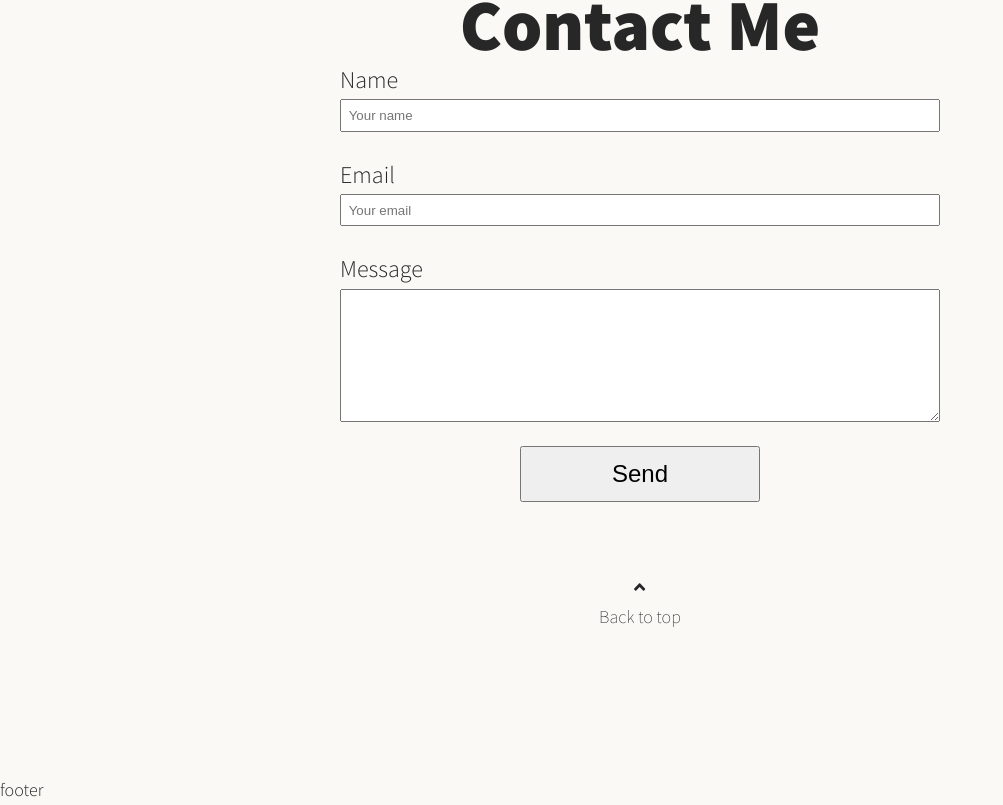
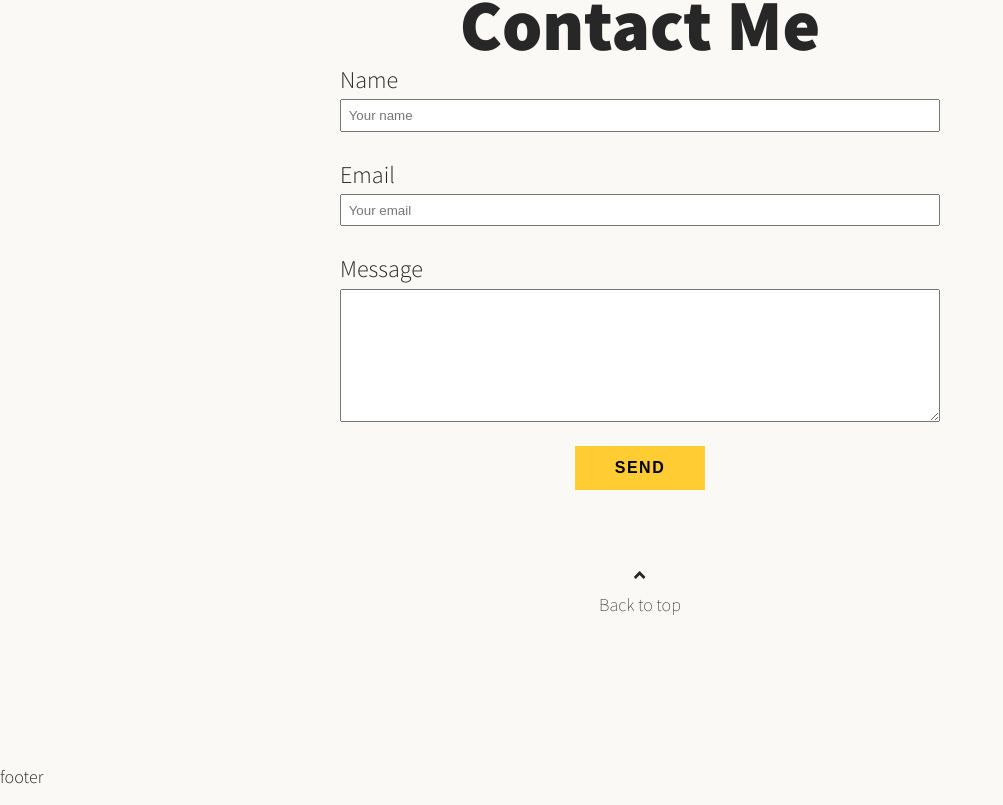
Before and after one commit to De1ain/de1ain.github.io, a Next.js app: page / in a window 1280 px wide. Shown: the part 2798-3603 px from the top of the page, without its empty margins (0-1003 px from the left). Built offline with nearby package versions, Linux system fonts and the light colour scheme.

Commit message:
Restyle the Send form button

```diff
--- a/components/ContactForm.module.css
+++ b/components/ContactForm.module.css
@@ -34,10 +34,21 @@
 }
 
 .form__submit-btn {
-  width: 10em;
-  padding: 0.5em;
+  background: var(--color-accent);
+  border: 0;
+  cursor: pointer;
+  font-size: 1rem;
+  font-weight: var(--fw-bold);
+  letter-spacing: 1.5px;
   margin: 0 auto;
-  font-size: var(--fs-h3);
+  padding: 0.8em 2.5em;
+  text-decoration: none;
+  text-transform: uppercase;
+  transition: transform 200ms ease-in-out;
+}
+
+.form__submit-btn:hover {
+  transform: scale(1.1);
 }
 
 .form__textarea {
```
Also changed, not shown: components/ContactForm.js (+6 -1 lines).
